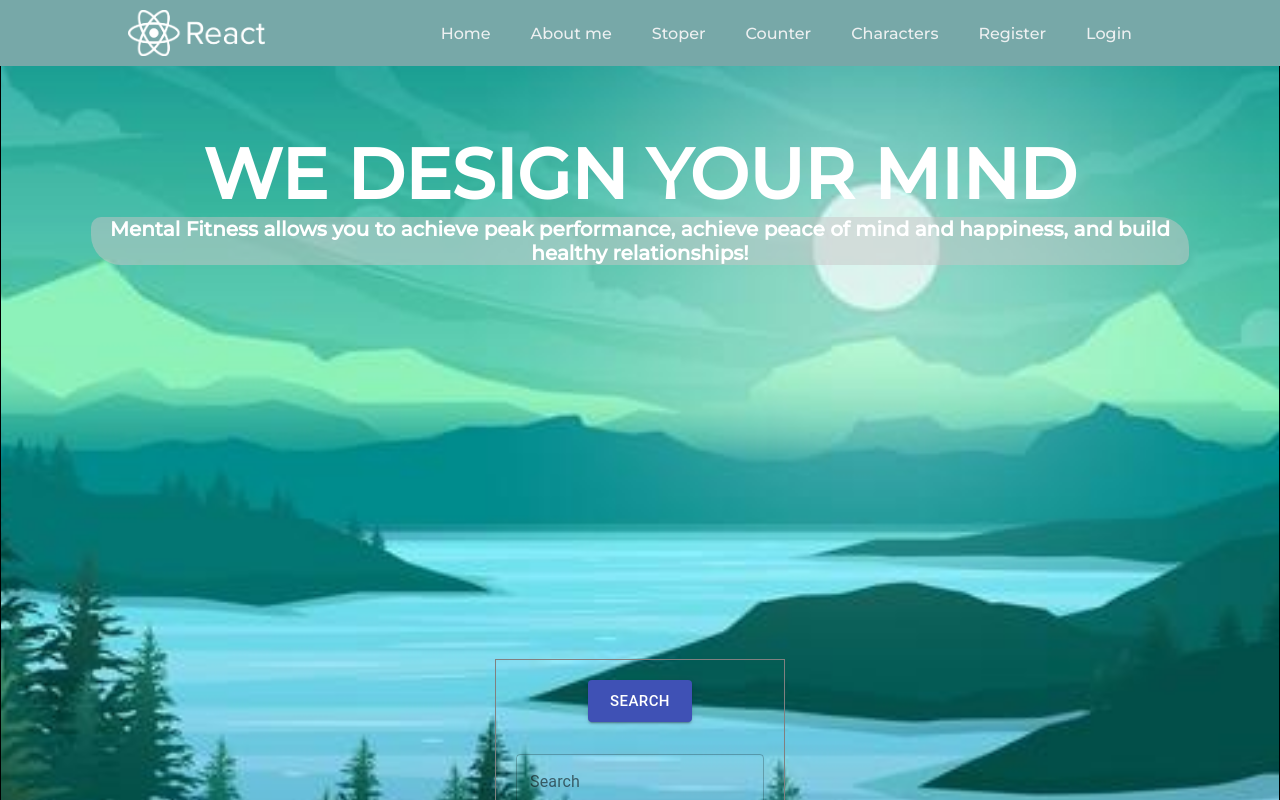
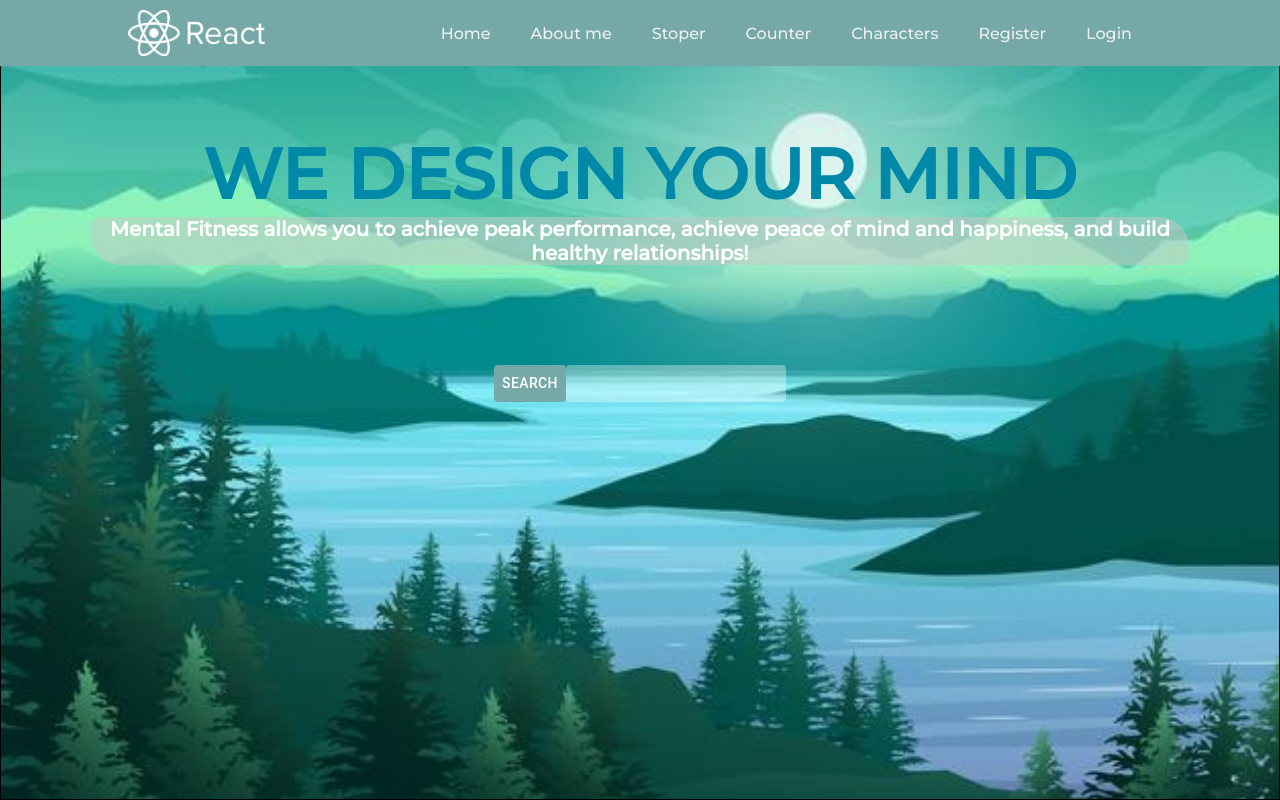
Before and after one commit to radiographer/react-projekt, a React (Create React App) app in the folder app/: page / in a window 1280 px wide. Shown: the top 800 px of the page. Built offline with nearby package versions, Linux system fonts and the light colour scheme.

Commit message:
search_finished

```diff
--- a/app/src/pages/Home.js
+++ b/app/src/pages/Home.js
@@ -16,7 +16,7 @@ const BackgroundHome = styled.div`
 const MainTitle = styled.h1`
   font-family: "Montserrat", sans-serif;
   font-size: 70px;
-  color: white;
+  color: #0088a9;
   position: center;
   text-align: center;
   margin-top: 130px;
@@ -37,19 +37,6 @@ const MainDescr = styled.h1`
   background-color: rgb(200, 200, 200, 0.5);
 `;
 
-// const ButtonSearch = styled.h1`
-//   margin-top: 30px;
-//   margin-bottom: 150px;
-
-//   border-radius: 10px;
-//   background-color: rgb(200, 200, 200, 0.5);
-//   display: flex;
-//   justify-content: center;
-//   align-items: center;
-
-//   width: 300px;
-// `;
-
 function Home() {
   return (
     <BackgroundHome>
--- a/app/src/pages/components/ButtonSearch.js
+++ b/app/src/pages/components/ButtonSearch.js
@@ -1,43 +1,41 @@
-import React from "react";
-import { makeStyles } from "@material-ui/core/styles";
-import { Grid, TextField, Button } from "@material-ui/core";
+import { createStyles, alpha, makeStyles } from "@material-ui/core/styles";
+import InputBase from "@material-ui/core/InputBase";
+import { Button } from "@material-ui/core";
+import { Box } from "@material-ui/core";
 
-export default function App() {
+const useStyles = makeStyles((theme) =>
+  createStyles({
+    search: {
+      position: "center",
+      borderRadius: theme.shape.borderRadius,
+      backgroundColor: alpha(theme.palette.common.white, 0.35),
+      "&:hover": {
+        backgroundColor: alpha(theme.palette.common.white, 0.45),
+      },
+
+      minWidth: 200,
+    },
+    button: {
+      color: "white",
+
+      backgroundColor: "#77a8a8",
+      "&:hover": {
+        backgroundColor: alpha(theme.palette.common.white, 0.45),
+      },
+    },
+    box: {
+      display: "flex",
+      justifyContent: "center",
+    },
+  })
+);
+
+export default function Search() {
+  const classes = useStyles();
   return (
-    <Grid
-      container
-      display="flex"
-      justify="center"
-      alignItems="center"
-      direction="column"
-      style={{ minHeight: "100vh" }}
-      spacing={5}
-    >
-      <Grid item style={{ border: "0.2px solid gray" }}>
-        <ButtonSearch />
-      </Grid>
-    </Grid>
+    <Box className={classes.box}>
+      <Button className={classes.button}>Search</Button>
+      <InputBase className={classes.search} />
+    </Box>
   );
 }
-
-const ButtonSearch = () => {
-  return (
-    <Grid
-      container
-      display="flex"
-      justify="center"
-      alignItems="center"
-      direction="column"
-    >
-      <Button size="large" variant="contained" color="primary">
-        Search
-      </Button>
-      <TextField
-        variant="outlined"
-        label="Search"
-        fullWidth
-        style={{ marginTop: "2em" }}
-      />
-    </Grid>
-  );
-};
```
